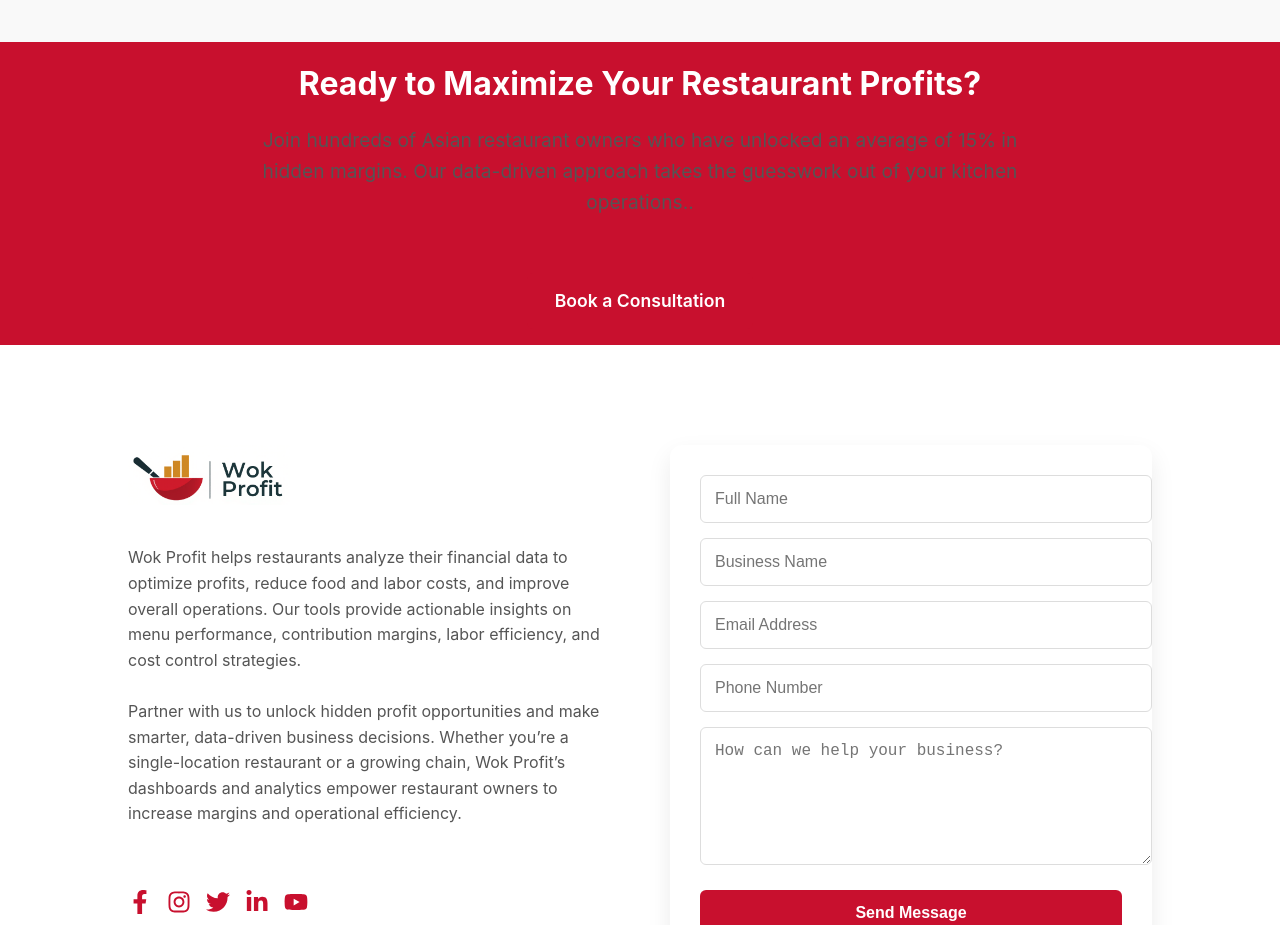
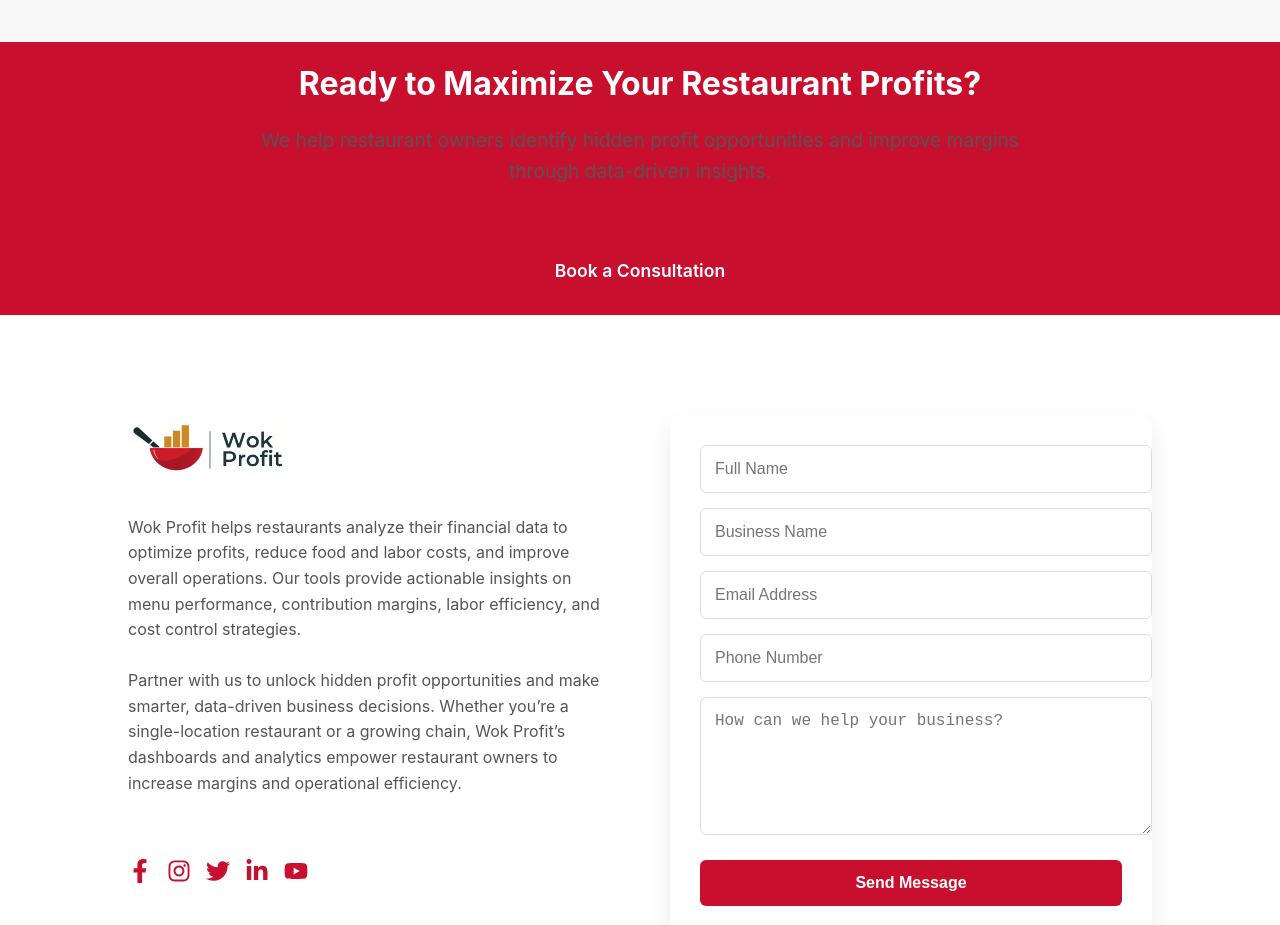
Before and after one commit to CodingKao/wokprofit-website, a React (Create React App) app: page / in a window 1280 px wide. Shown: the part 3560-4485 px from the top of the page. Built offline with nearby package versions, Linux system fonts and the light colour scheme.

Commit message:
Update Cta.jsx

```diff
--- a/src/components/Cta/Cta.jsx
+++ b/src/components/Cta/Cta.jsx
@@ -7,7 +7,7 @@ const Cta = () => {
     <section className="cta-section">
       <div className="cta-container">
         <h2>Ready to Maximize Your Restaurant Profits?</h2>
-        <p>Join hundreds of Asian restaurant owners who have unlocked an average of 15% in hidden margins. Our data-driven approach takes the guesswork out of your kitchen operations..</p>
+        <p>We help restaurant owners identify hidden profit opportunities and improve margins through data-driven insights.</p>
         <a href="#contact" className="btn-primary">Book a Consultation</a>
       </div>
     </section>
```
